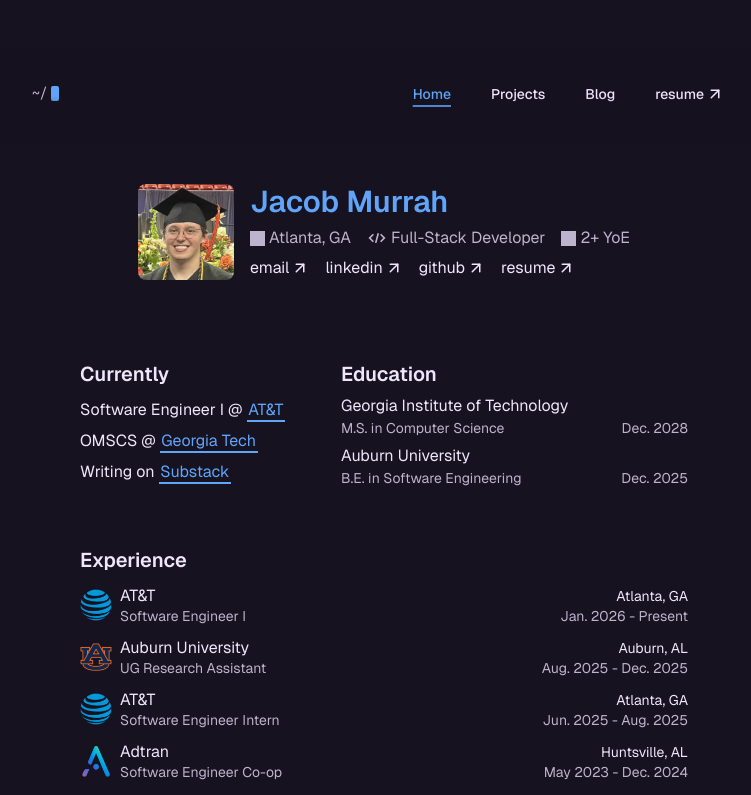
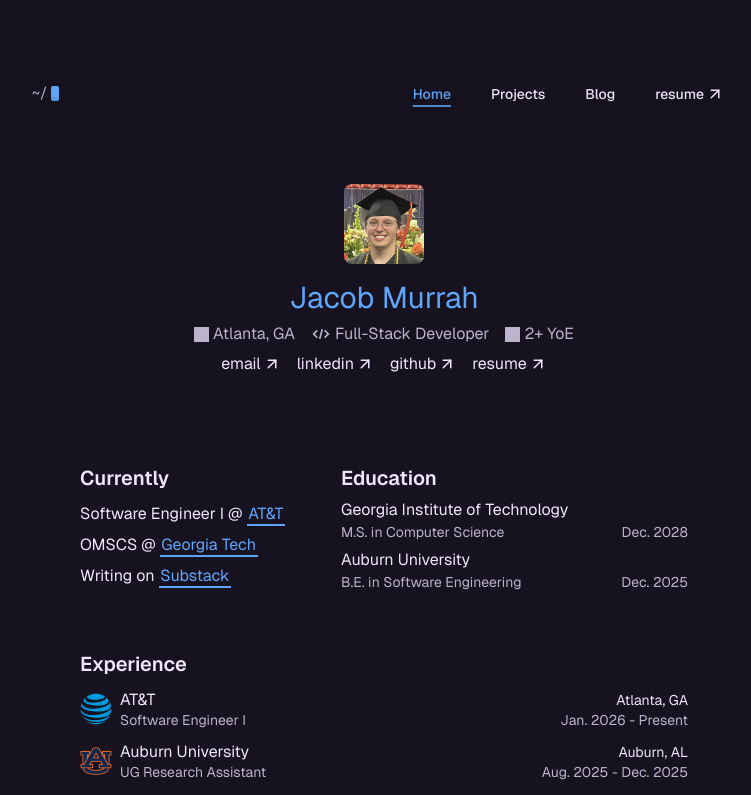
Before and after one commit to jmurrah/personal-portfolio-v2, a React (Vite) app: page / in a window 1280 px wide. Shown: the top 795 px of the page, without its empty margins (256-1007 px from the left). Built offline with nearby package versions, Linux system fonts and the light colour scheme; grey boxes are pictures that could not be loaded.

Commit message:
update hero, need to get a different photo

```diff
--- a/src/pages/Home.tsx
+++ b/src/pages/Home.tsx
@@ -112,19 +112,17 @@
 
 function HeroSection() {
   return (
-    <div className="w-full flex flex-col sm:flex-row gap-4 justify-center items-center sm:items-start mb-6 text-center sm:text-left">
+    <div className="w-full flex flex-col gap-4 justify-center items-center mb-8 text-center">
       <img
-        className="w-auto h-24 rounded-lg"
+        className="w-auto h-20 rounded-lg"
         src={PHOTOS.graduationHeadshot}
         alt="Portrait of Jacob Murrah"
-        width={96}
-        height={96}
         decoding="async"
         fetchPriority="high"
       />
-      <div className="flex flex-col gap-y-1.5 items-center sm:items-start w-full sm:w-auto">
-        <h1 className="text-3xl font-semibold text-[var(--primary)]">Jacob Murrah</h1>
-        <div className="flex gap-x-4 flex-wrap justify-center sm:justify-start">
+      <div className="flex flex-col gap-y-1.5 items-center w-full">
+        <h1 className="text-3xl text-[var(--primary)]">Jacob Murrah</h1>
+        <div className="flex gap-x-4 flex-wrap justify-center">
           <div className="flex gap-1 items-center">
             <SvgIcon
               src={ICONS.mapPin}
```
